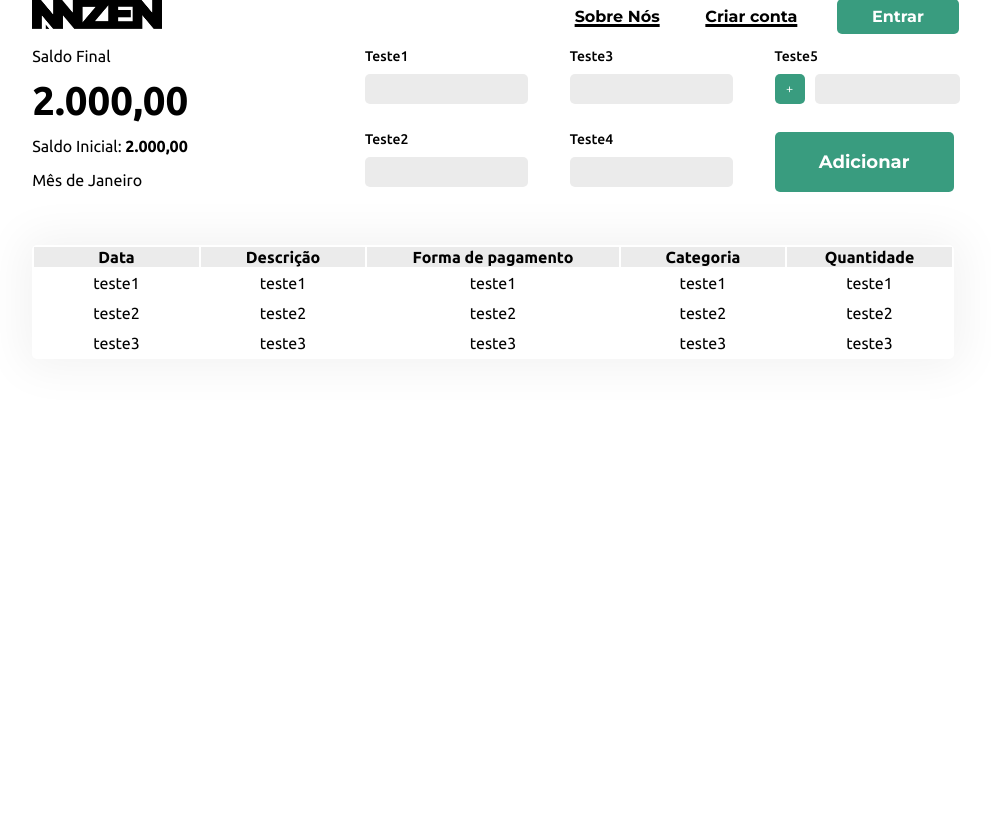
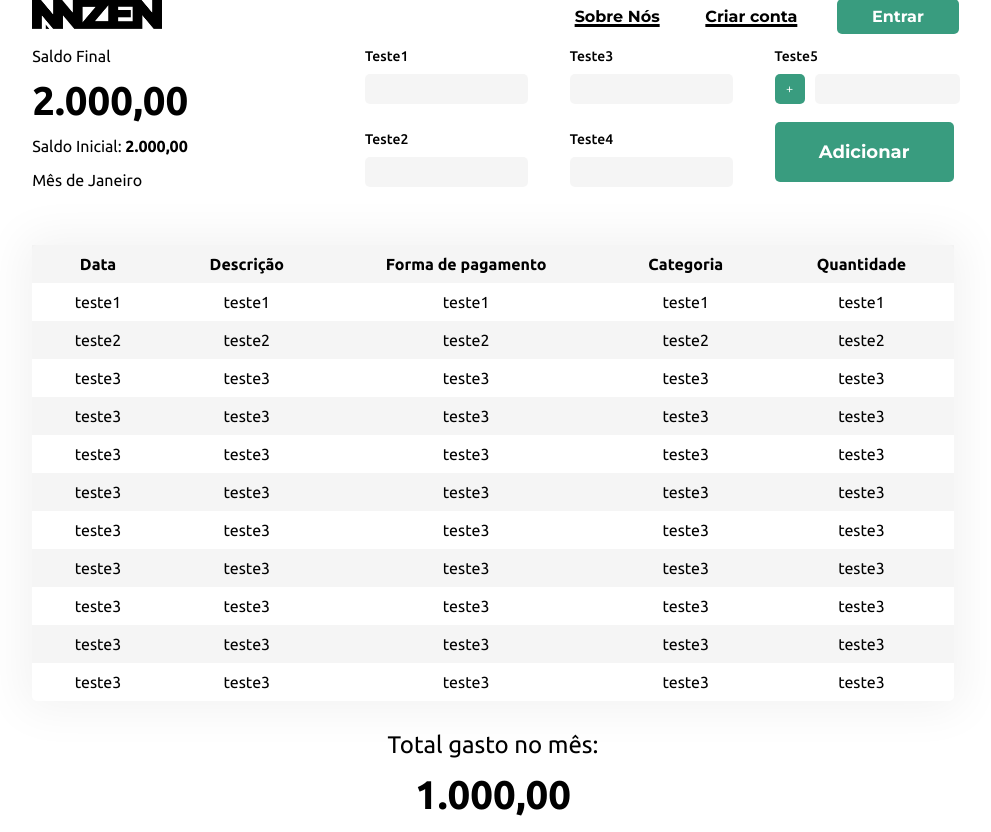
Before and after one commit to vinicioshurman/ANZEN, a PHP site: page /View/principal.html in a window 1280 px wide. Shown: the part 14-846 px from the top of the page, without its empty margins (147-1138 px from the left). Before the commit the page ends 364 px from the top, so only its background shows below. Run offline with PHP 8.4, Linux system fonts and the light colour scheme; some libraries are stand-ins or nearby versions.

Commit message:
página principal desktop finalizado

```diff
--- a/View/principal.html
+++ b/View/principal.html
@@ -40,7 +40,7 @@
             <div class="flex-box-main">
                 <div class="flex-group-0">
                   <p>Saldo Final</p>
-                  <h1>2.000,00</h1>
+                  <h1 class="valorGrande">2.000,00</h1>
                   <p>Saldo Inicial: <strong>2.000,00</strong></p>
                   <p>Mês de Janeiro</p>
                 </div>
@@ -80,7 +80,7 @@
 
             </div>
             <div class="tabela-principal">
-              <table>
+              <table cellpadding="0" cellspacing="0">
                 <tr>
                   <th>Data</th>
                   <th>Descrição</th>
@@ -109,7 +109,69 @@
                   <td>teste3</td>
                   <td>teste3</td>
                 </tr>
+                <tr>
+                  <td>teste3</td>
+                  <td>teste3</td>
+                  <td>teste3</td>
+                  <td>teste3</td>
+                  <td>teste3</td>
+                </tr>
+                <tr>
+                  <td>teste3</td>
+                  <td>teste3</td>
+                  <td>teste3</td>
+                  <td>teste3</td>
+                  <td>teste3</td>
+                </tr>
+                <tr>
+                  <td>teste3</td>
+                  <td>teste3</td>
+                  <td>teste3</td>
+                  <td>teste3</td>
+                  <td>teste3</td>
+                </tr>
+                <tr>
+                  <td>teste3</td>
+                  <td>teste3</td>
+                  <td>teste3</td>
+                  <td>teste3</td>
+                  <td>teste3</td>
+                </tr>
+                <tr>
+                  <td>teste3</td>
+                  <td>teste3</td>
+                  <td>teste3</td>
+                  <td>teste3</td>
+                  <td>teste3</td>
+                </tr>
+                <tr>
+                  <td>teste3</td>
+                  <td>teste3</td>
+                  <td>teste3</td>
+                  <td>teste3</td>
+                  <td>teste3</td>
+                </tr>
+                <tr>
+                  <td>teste3</td>
+                  <td>teste3</td>
+                  <td>teste3</td>
+                  <td>teste3</td>
+                  <td>teste3</td>
+                </tr>
+                <tr>
+                  <td>teste3</td>
+                  <td>teste3</td>
+                  <td>teste3</td>
+                  <td>teste3</td>
+                  <td>teste3</td>
+                </tr>
+
               </table>
+            </div>
+
+            <div class="footer-principal">
+              <h1 class="totalGasto">Total gasto no mês:</h1>
+              <h1 class="valorGrande">1.000,00</h1>
             </div>
         </section>
     </main>
--- a/css/styles.css
+++ b/css/styles.css
@@ -2,7 +2,7 @@
   --verde-principal: rgb(57, 156, 127);
   --verde-hover: rgb(52, 141, 115);
   --sombra-verde: 0px 0px 30px 15px rgba(57, 156, 127, 0.15);
-  --cinza-principal: #ebebeb;
+  --cinza-principal: rgba(235, 235, 235, 0.5);
   --sombra-fraca: 0px 0px 45px 10px rgba(0, 0, 0, 0.05);
   --sombra-media: 0px 0px 25px 5px rgba(0, 0, 0, 0.126);
   --sombra-forte: 0px 0px 25px 5px rgba(0, 0, 0, 0.226);
@@ -288,7 +288,7 @@ button {
 
 /* - - - - - - - - - - */
 
-/* principal */
+/* página principal > */
 .principal {
   position: absolute;
   right: 14vw;
@@ -334,7 +334,7 @@ button {
   width: 22vw;
 }
 
-.flex-group-0 h1{
+.valorGrande {
   font-family: "Ubuntu", sans-serif;
   font-size: 40px;
   font-weight: 600;
@@ -362,7 +362,7 @@ button {
 .flex-input-button {
   display: flex;
   align-items: stretch;
-  margin: 10px 0 10px 0;
+  margin: 10px 0 0 0;
   width: 100%;
 }
 
@@ -388,26 +388,45 @@ button {
 }
 
 .btn-adicionar {
-  width: 100%;
+  width: 14vw;
   margin: 0;
   height: 60px;
   font-size: 18px;
   padding: 0;
 }
-  /* table */
+
+/* table > */
 table {
   width: 100%;
   border-radius: 5px;
   box-shadow: var(--sombra-fraca);
-    border: none;
 }
 
+td,
 th {
-    background-color: #ebebeb;
+  padding: 10px 30px;
+  text-align: center;
 }
 
-  td {
-    padding: 5px 30px;
+tr:nth-child(odd) {
+  background-color: var(--cinza-principal);
+}
+
+/* < table */
+
+.footer-principal{
   text-align: center;
 }
-/* - - - - - - - - - - */
+
+.totalGasto {
+  font-family: var(--ubuntu);
+  font-weight: 400;
+  margin: 30px;
+}
+
+
+.totalGasto strong{
+  font-family: var(--ubuntu);
+  font-weight: 600;
+}
+/* < página principal */
```
Lines whose indentation alone changed are shown as unchanged.
